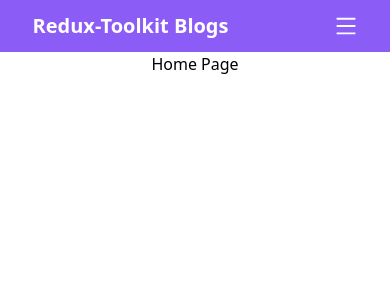
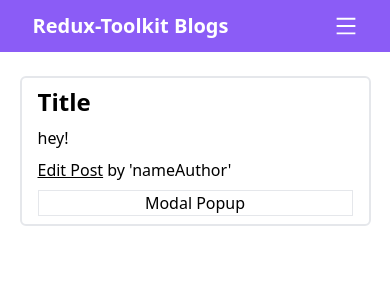
Before and after one commit to alokup60/blog-app-toolkit, a React (Create React App) app: page / in a window 390 px wide. Shown: the top 300 px of the page. Built offline with nearby package versions, Linux system fonts and the light colour scheme.

Commit message:
add modal pop-up

```diff
--- /dev/null
+++ b/src/components/Home.css
@@ -0,0 +1,37 @@
+/* scroll-y not possible  */
+.active-modal {
+  overflow-y: hidden;
+}
+.modal,
+.overlay {
+  width: 100vw;
+  height: 100vh;
+  top: 0;
+  left: 0;
+  right: 0;
+  bottom: 0;
+  position: fixed;
+}
+
+.overlay {
+  background: rgba(49, 49, 49, 0.8);
+}
+
+.modal-content {
+  position: absolute;
+  top: 50%;
+  left: 50%;
+  transform: translate(-50%, -50%);
+  background-color: white;
+  padding: 20px 20px;
+  border-radius: 10px;
+}
+
+@media screen and (max-width: 600px) {
+  .main-div {
+    width: 100%;
+  }
+  .sub-main {
+    width: 90%;
+  }
+}
--- a/src/components/Home.jsx
+++ b/src/components/Home.jsx
@@ -1,9 +1,60 @@
-import React from "react";
+import React, { useState } from "react";
+import { Link } from "react-router-dom";
+import "./Home.css";
+import { AiOutlineClose } from "react-icons/ai";
 
 const Home = () => {
+  const [modal, setModal] = useState(false);
+
+  const toggleModal = () => {
+    setModal(!modal);
+  };
+
+  //scroll-y can't access
+  if (modal) {
+    document.body.classList.add("active-modal");
+  } else {
+    document.body.classList.remove("active-modal");
+  }
   return (
     <div className="w-full">
-      <div className="w-10/12 flex justify-center mx-auto">Home Page</div>
+      <div className="w-10/12 flex flex-col justify-center items-center mx-auto mt-[1.5rem] main-div">
+        <div className="w-6/12 border-2 rounded-md flex flex-col gap-2 px-4 py-2 sub-main">
+          <h2 className="font-semibold text-2xl">Title</h2>
+          <p>hey!</p>
+          <div>
+            <Link to="/editPost" className="underline">
+              Edit Post
+            </Link>
+            <span> by 'nameAuthor' </span>
+          </div>
+          <button className="border" onClick={toggleModal}>
+            Modal Popup
+          </button>
+        </div>
+      </div>
+      {/* onClick={toggleModal} -> on overlay  */}
+      {modal && (
+        <div className="modal">
+          <div className="overlay"></div>
+          <div className="modal-content relative flex flex-col gap-4">
+            <h2 className="font-semibold text-xl">Hello Modal</h2>
+            <p>
+              A paragraph is defined as “a group of sentences or a single
+              sentence that forms a unit” (Lunsford and Connors 116). Length and
+              appearance do not determine whether a section in a paper is a
+              paragraph. For instance, in some styles of writing, particularly
+              journalistic styles, a paragraph can be just one sentence long.
+            </p>
+            <button
+              className="close-modal absolute top-4 right-2 text-2xl text-violet-500 font-semibold hover:text-violet-600"
+              onClick={toggleModal}
+            >
+              <AiOutlineClose />
+            </button>
+          </div>
+        </div>
+      )}
     </div>
   );
 };
--- a/src/components/Navbar.jsx
+++ b/src/components/Navbar.jsx
@@ -1,7 +1,7 @@
 import React, { useState } from "react";
 import { Link, NavLink } from "react-router-dom";
 import { AiOutlineMenu } from "react-icons/ai";
-import { FaBars } from "react-icons/fa";
+import { AiOutlineClose } from "react-icons/ai";
 import "./Navbar.css";
 
 const Navbar = () => {
@@ -18,7 +18,7 @@
           <Link to="/">Redux-Toolkit Blogs</Link>
         </h2>
         <div className="burger text-2xl text-white" onClick={handleShowNavbar}>
-          {showNav ? <FaBars /> : <AiOutlineMenu />}
+          {showNav ? <AiOutlineClose /> : <AiOutlineMenu />}
         </div>
         <div className={`nav-links ${showNav && "active"}`}>
           <ul className={`flex gap-4 `}>
```
